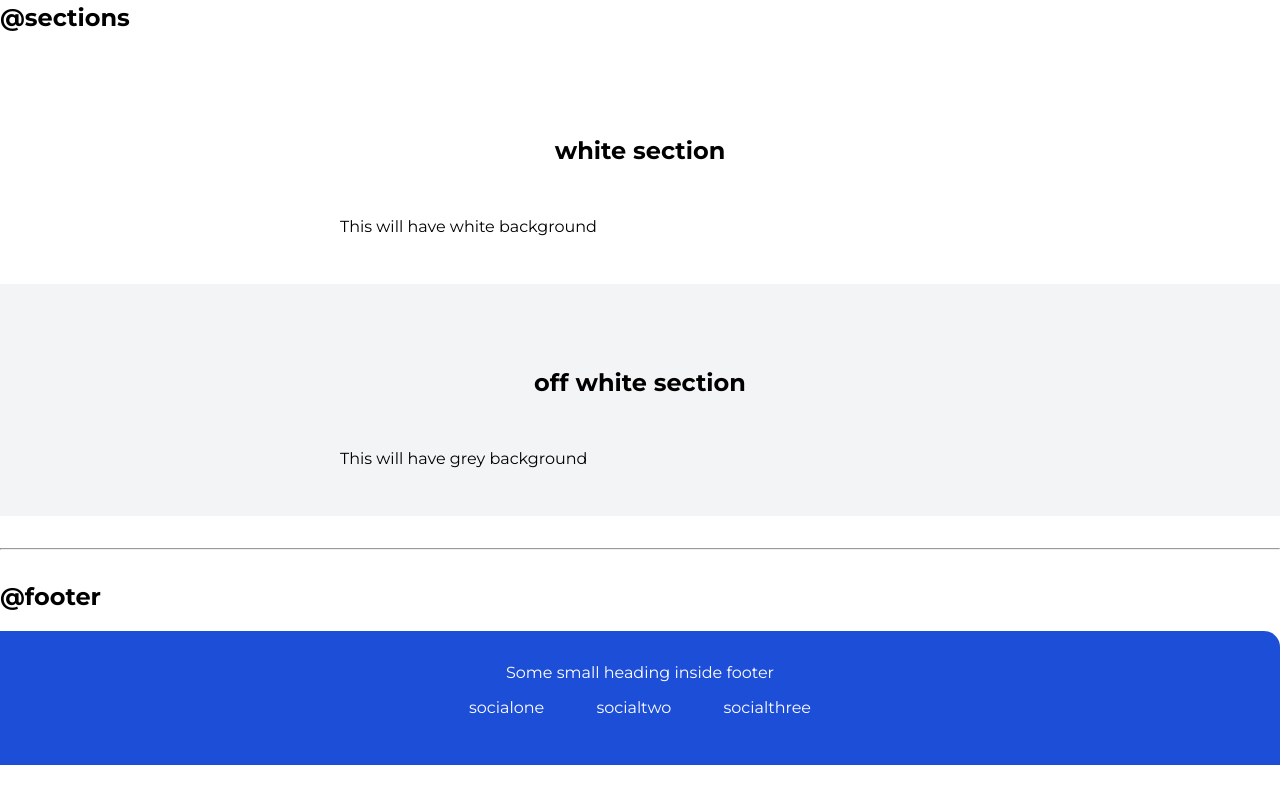
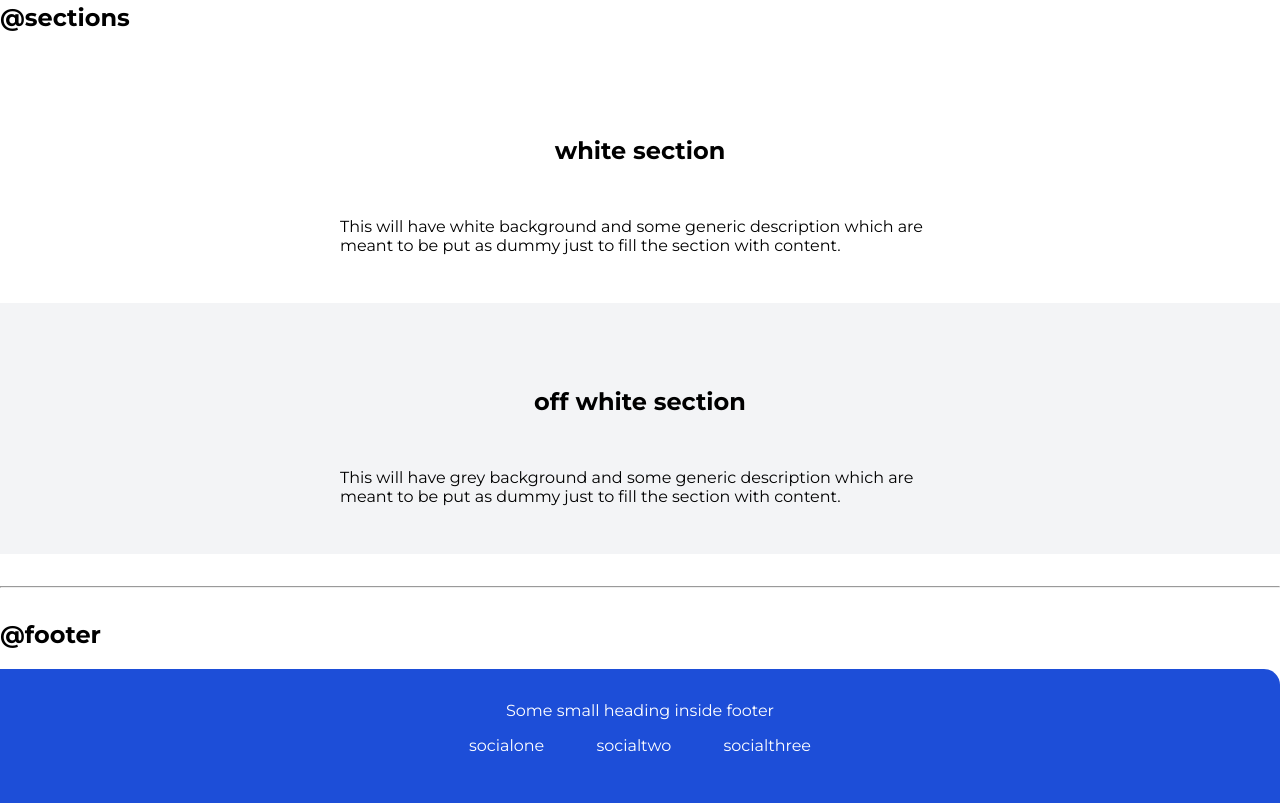
Before and after one commit to surajit52/neogcamp-lesson-3, a plain HTML site: page index.html in a window 1280 px wide. Shown: the part 2085-2888 px from the top of the page. Before the commit the page ends 2850 px from the top, so only its background shows below. Drawn offline with Linux system fonts and the light colour scheme.

Commit message:
section text updated

```diff
--- a/index.html
+++ b/index.html
@@ -115,7 +115,7 @@
     <section class="section">
         <div class="container container-center">
             <h1>white section</h1>
-            <p>This will have white background</p>
+            <p>This will have white background and some generic description which are meant to be put as dummy just to fill the section with content.</p>
         </div>
 
     </section>
@@ -123,7 +123,7 @@
     <section class="section ow">
         <div class="container container-center">
             <h1>off white section</h1>
-            <p>This will have grey background</p>
+            <p>This will have grey background and some generic description which are meant to be put as dummy just to fill the section with content.</p>
         </div>
 
     </section>
```
